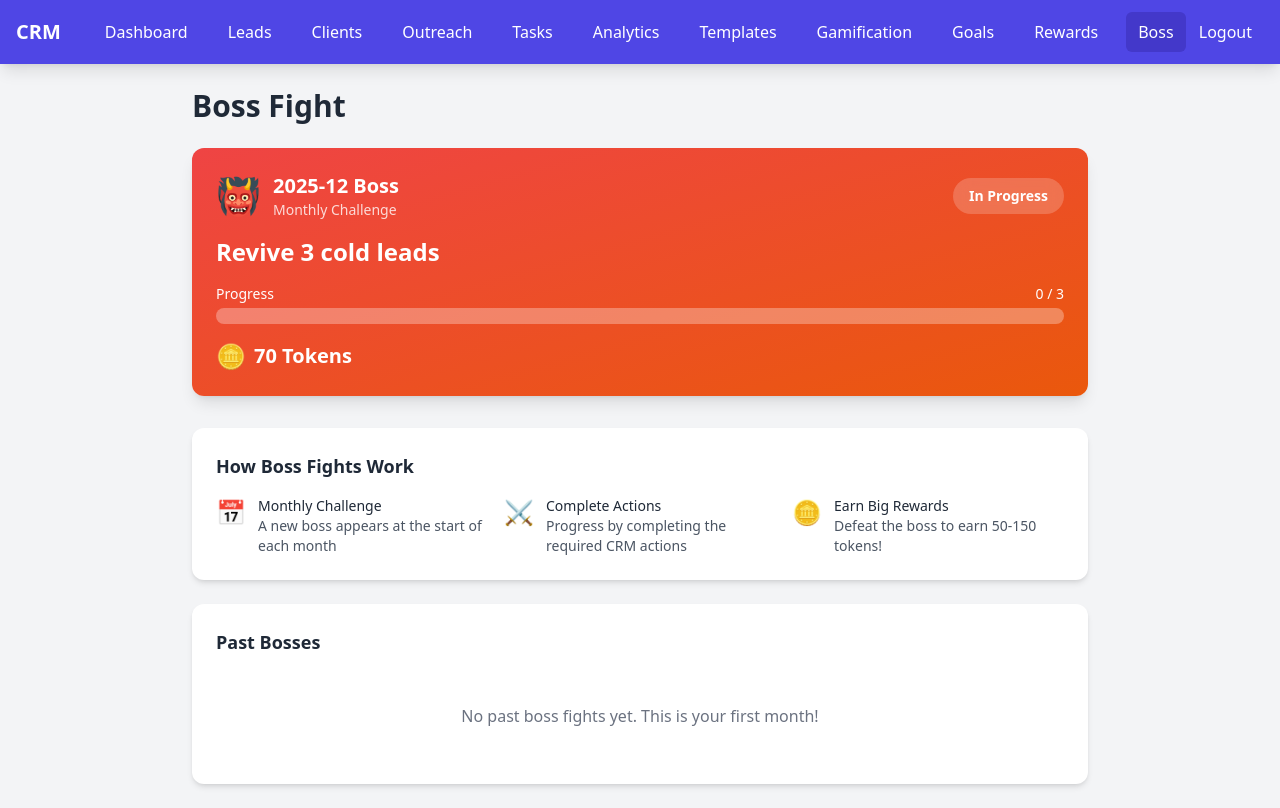
After one commit to Luka-Timtam/AnchorOS, a Flask app: page /boss in a window 1280 px wide. The commit adds this page. Run offline with Flask 3, Linux system fonts and the light colour scheme; the visitor is signed in with stand-in values (Sample User, id 1); data comes from the database, SQL or seed files in the repository; some libraries are stand-ins or nearby versions.

Commit message:
Add monthly boss fight challenges for users to earn extra tokens
Integrate a new "Boss Fight Mode" feature, including database models for tracking monthly challenges, logic for generating and tracking progress, a new UI page at /boss, and dashboard integration.

Replit-Commit-Author: Agent
Replit-Commit-Session-Id: 739e8bb5-cb3c-41be-9f72-ebad70038797
Replit-Commit-Checkpoint-Type: intermediate_checkpoint
Replit-Commit-Event-Id: c3722936-4266-4e8e-828e-0bd45c6a8dee
Replit-Commit-Screenshot-Url: https://storage.googleapis.com/screenshot-production-us-central1/b8738f32-bc16-447e-b417-2608c1414ed0/739e8bb5-cb3c-41be-9f72-ebad70038797/JZzXRBW
Replit-Helium-Checkpoint-Created: true

```diff
--- a/app.py
+++ b/app.py
@@ -26,6 +26,7 @@ def create_app():
     from blueprints.internal import internal_bp
     from blueprints.rewards import rewards_bp
     from blueprints.missions import missions_bp
+    from blueprints.boss import boss_bp
 
     app.register_blueprint(auth_bp)
     app.register_blueprint(dashboard_bp)
@@ -40,6 +41,7 @@ def create_app():
     app.register_blueprint(internal_bp)
     app.register_blueprint(rewards_bp)
     app.register_blueprint(missions_bp)
+    app.register_blueprint(boss_bp)
 
     @app.before_request
     def require_login():
--- /dev/null
+++ b/blueprints/boss.py
@@ -0,0 +1,36 @@
+from flask import Blueprint, render_template
+from models import db, BossFight, BossFightHistory
+
+boss_bp = Blueprint('boss', __name__)
+
+
+@boss_bp.route('/boss')
+def index():
+    current_boss = BossFight.get_current_boss()
+
+    progress_percent = 0
+    if current_boss and current_boss.target_value > 0:
+        progress_percent = min(100, int((current_boss.progress_value / current_boss.target_value) * 100))
+
+    past_bosses = BossFight.query.filter(
+        BossFight.month != BossFight.get_current_month()
+    ).order_by(BossFight.month.desc()).limit(12).all()
+
+    return render_template('boss/index.html',
+                         current_boss=current_boss,
+                         progress_percent=progress_percent,
+                         past_bosses=past_bosses)
+
+
+def update_boss_progress(boss_type, increment=1):
+    current_boss = BossFight.get_current_boss()
+
+    if current_boss and current_boss.boss_type == boss_type and not current_boss.is_completed:
+        current_boss.progress_value += increment
+        db.session.commit()
+
+        if current_boss.check_completion():
+            from flask import flash
+            flash(f'Boss Defeated! +{current_boss.reward_tokens} tokens!', 'success')
+            return True
+    return False
--- a/blueprints/leads.py
+++ b/blueprints/leads.py
@@ -2,6 +2,7 @@ from flask import Blueprint, render_template, request, redirect, url_for, flash
 from models import db, Lead, OutreachLog, Client
 from datetime import datetime, date
 from blueprints.gamification import add_xp, XP_RULES, TOKEN_RULES, add_tokens, update_mission_progress
+from blueprints.boss import update_boss_progress
 
 leads_bp = Blueprint('leads', __name__, url_prefix='/leads')
 
@@ -186,6 +187,7 @@ def update_status(id):
             elif new_status == 'proposal_sent':
                 add_xp(XP_RULES['lead_proposal_sent'], 'Proposal sent')
                 add_tokens(TOKEN_RULES['proposal_sent'], 'Proposal sent')
+                update_boss_progress('proposals')
                 flash('Status updated! +12 XP, +2 tokens', 'success')
             else:
                 flash('Status updated!', 'success')
@@ -223,6 +225,7 @@ def convert_to_client(id):
         db.session.commit()
 
         add_xp(XP_RULES['lead_closed_won'], 'Deal closed')
+        update_boss_progress('close_deals')
 
         flash('Lead converted to client successfully!', 'success')
         return redirect(url_for('clients.detail', id=client.id))
--- a/templates/base.html
+++ b/templates/base.html
@@ -27,6 +27,7 @@
                         <a href="{{ url_for('gamification.index') }}" class="px-3 py-2 rounded-md hover:bg-indigo-700 {% if 'gamification' in request.endpoint %}bg-indigo-700{% endif %}">Gamification</a>
                         <a href="{{ url_for('goals.index') }}" class="px-3 py-2 rounded-md hover:bg-indigo-700 {% if 'goals' in request.endpoint %}bg-indigo-700{% endif %}">Goals</a>
                         <a href="{{ url_for('rewards.index') }}" class="px-3 py-2 rounded-md hover:bg-indigo-700 {% if 'rewards' in request.endpoint or 'missions' in request.endpoint %}bg-indigo-700{% endif %}">Rewards</a>
+                        <a href="{{ url_for('boss.index') }}" class="px-3 py-2 rounded-md hover:bg-indigo-700 {% if 'boss' in request.endpoint %}bg-indigo-700{% endif %}">Boss</a>
                     </div>
                 </div>
                 <div class="flex items-center">
@@ -45,6 +46,7 @@
             <a href="{{ url_for('gamification.index') }}" class="block px-3 py-2 rounded-md hover:bg-indigo-700">Gamification</a>
             <a href="{{ url_for('goals.index') }}" class="block px-3 py-2 rounded-md hover:bg-indigo-700">Goals</a>
             <a href="{{ url_for('rewards.index') }}" class="block px-3 py-2 rounded-md hover:bg-indigo-700">Rewards</a>
+            <a href="{{ url_for('boss.index') }}" class="block px-3 py-2 rounded-md hover:bg-indigo-700">Boss</a>
         </div>
     </nav>
 
--- /dev/null
+++ b/templates/boss/index.html
@@ -0,0 +1,118 @@
+{% extends "base.html" %}
+
+{% block title %}Boss Fight{% endblock %}
+
+{% block content %}
+<div class="max-w-4xl mx-auto">
+    <h1 class="text-3xl font-bold text-gray-800 mb-6">Boss Fight</h1>
+
+    {% if current_boss %}
+    <div class="bg-gradient-to-br {% if current_boss.is_completed %}from-green-500 to-emerald-600{% else %}from-red-500 to-orange-600{% endif %} rounded-xl shadow-lg p-6 mb-8 text-white">
+        <div class="flex items-center justify-between mb-4">
+            <div class="flex items-center gap-3">
+                <span class="text-4xl">{% if current_boss.is_completed %}🏆{% else %}👹{% endif %}</span>
+                <div>
+                    <h2 class="text-xl font-bold">{{ current_boss.month }} Boss</h2>
+                    <p class="text-white/80 text-sm">Monthly Challenge</p>
+                </div>
+            </div>
+            {% if current_boss.is_completed %}
+            <span class="bg-white/20 backdrop-blur px-4 py-2 rounded-full text-sm font-semibold">
+                Defeated!
+            </span>
+            {% else %}
+            <span class="bg-white/20 backdrop-blur px-4 py-2 rounded-full text-sm font-semibold">
+                In Progress
+            </span>
+            {% endif %}
+        </div>
+
+        <p class="text-2xl font-bold mb-4">{{ current_boss.description }}</p>
+
+        <div class="mb-4">
+            <div class="flex justify-between text-sm mb-1">
+                <span>Progress</span>
+                <span>{{ current_boss.progress_value }} / {{ current_boss.target_value }}</span>
+            </div>
+            <div class="w-full bg-white/30 rounded-full h-4">
+                <div class="{% if current_boss.is_completed %}bg-white{% else %}bg-yellow-300{% endif %} h-4 rounded-full transition-all duration-500"
+                     style="width: {{ progress_percent }}%"></div>
+            </div>
+        </div>
+
+        <div class="flex items-center justify-between">
+            <div class="flex items-center gap-2">
+                <span class="text-2xl">🪙</span>
+                <span class="text-xl font-bold">{{ current_boss.reward_tokens }} Tokens</span>
+            </div>
+            {% if current_boss.is_completed %}
+            <span class="text-white/80 text-sm">
+                Completed {{ current_boss.completed_at.strftime('%b %d, %Y') if current_boss.completed_at else '' }}
+            </span>
+            {% endif %}
+        </div>
+    </div>
+    {% endif %}
+
+    <div class="bg-white rounded-xl shadow-md p-6 mb-6">
+        <h3 class="text-lg font-semibold text-gray-800 mb-4">How Boss Fights Work</h3>
+        <div class="grid grid-cols-1 md:grid-cols-3 gap-4 text-sm text-gray-600">
+            <div class="flex items-start gap-3">
+                <span class="text-2xl">📅</span>
+                <div>
+                    <p class="font-medium text-gray-800">Monthly Challenge</p>
+                    <p>A new boss appears at the start of each month</p>
+                </div>
+            </div>
+            <div class="flex items-start gap-3">
+                <span class="text-2xl">⚔️</span>
+                <div>
+                    <p class="font-medium text-gray-800">Complete Actions</p>
+                    <p>Progress by completing the required CRM actions</p>
+                </div>
+            </div>
+            <div class="flex items-start gap-3">
+                <span class="text-2xl">🪙</span>
+                <div>
+                    <p class="font-medium text-gray-800">Earn Big Rewards</p>
+                    <p>Defeat the boss to earn 50-150 tokens!</p>
+                </div>
+            </div>
+        </div>
+    </div>
+
+    <div class="bg-white rounded-xl shadow-md p-6">
+        <h3 class="text-lg font-semibold text-gray-800 mb-4">Past Bosses</h3>
+
+        {% if past_bosses %}
+        <div class="space-y-3">
+            {% for boss in past_bosses %}
+            <div class="flex items-center justify-between p-4 rounded-lg {% if boss.is_completed %}bg-green-50 border border-green-200{% else %}bg-gray-50 border border-gray-200{% endif %}">
+                <div class="flex items-center gap-3">
+                    <span class="text-2xl">{% if boss.is_completed %}🏆{% else %}💀{% endif %}</span>
+                    <div>
+                        <p class="font-medium text-gray-800">{{ boss.month }}</p>
+                        <p class="text-sm text-gray-600">{{ boss.description }}</p>
+                    </div>
+                </div>
+                <div class="text-right">
+                    {% if boss.is_completed %}
+                    <span class="inline-flex items-center gap-1 text-green-600 font-semibold">
+                        <span>+{{ boss.reward_tokens }}</span>
+                        <span class="text-lg">🪙</span>
+                    </span>
+                    <p class="text-xs text-gray-500">{{ boss.completed_at.strftime('%b %d') if boss.completed_at else '' }}</p>
+                    {% else %}
+                    <span class="text-gray-500 text-sm">Not completed</span>
+                    <p class="text-xs text-gray-400">{{ boss.progress_value }}/{{ boss.target_value }}</p>
+                    {% endif %}
+                </div>
+            </div>
+            {% endfor %}
+        </div>
+        {% else %}
+        <p class="text-gray-500 text-center py-8">No past boss fights yet. This is your first month!</p>
+        {% endif %}
+    </div>
+</div>
+{% endblock %}
```
Also changed, not shown: blueprints/dashboard.py (+9 -2 lines), blueprints/outreach.py (+11 -0 lines), models.py (+85 -0 lines), replit.md (+11 -0 lines), templates/dashboard.html (+32 -0 lines), 1 other file.
